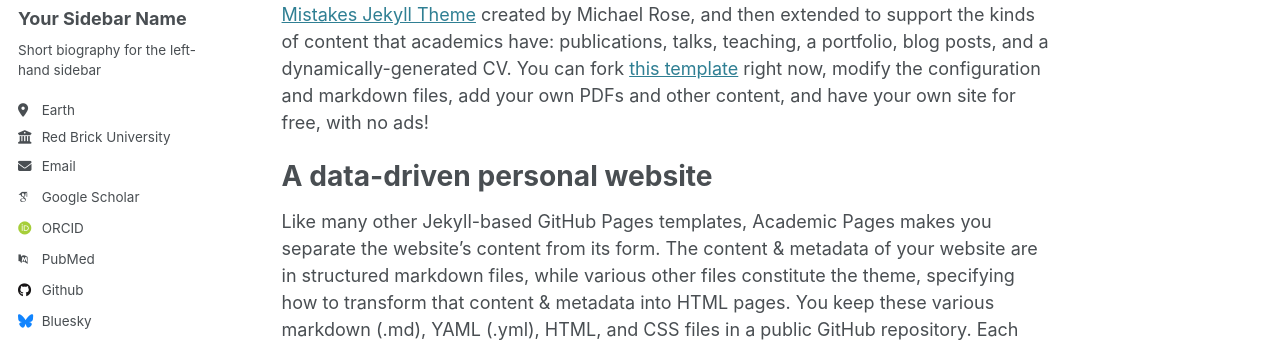
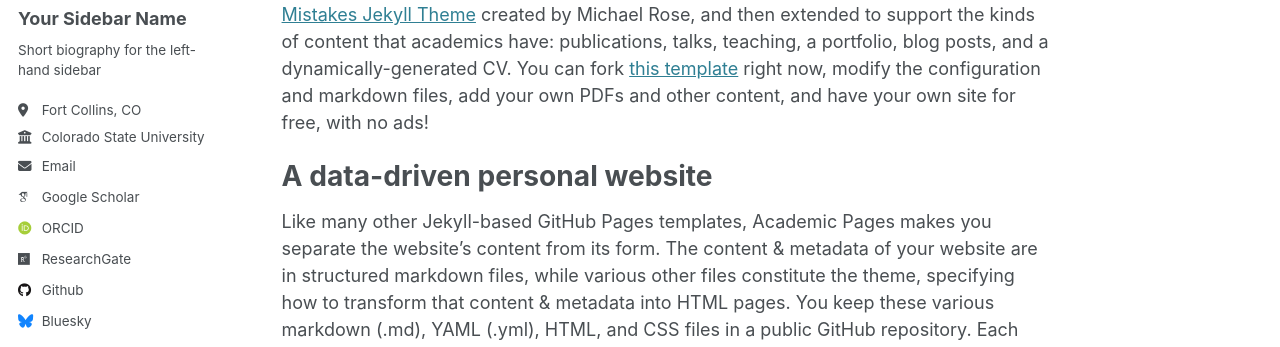
Before and after one commit to jepugh/jepugh.github.io, a Jekyll site: the page built from _pages/about.md, in a window 1280 px wide. Shown: the part 283-630 px from the top of the page. Built offline with Jekyll 4.4.1, drawn with Linux system fonts in a browser that asks for light colours; some web fonts are replaced.

Commit message:
Update _config.yml

```diff
--- a/_config.yml
+++ b/_config.yml
@@ -25,26 +25,26 @@ author:
   name             : "Your Sidebar Name"
   pronouns         : # example: "she/her"
   bio              : "Short biography for the left-hand sidebar"
-  location         : "Earth"
-  employer         : "Red Brick University"
+  location         : "Fort Collins, CO"
+  employer         : "Colorado State University"
   uri              : # URL
-  email            : "none@example.org"
+  email            : "jepugh@colostate.edu"
 
   # Academic websites
   arxiv            : # URL - Update with the correct link to your profile
-  googlescholar    : "https://scholar.google.com/citations?user=PS_CX0AAAAAJ"
+  googlescholar    : "https://scholar.google.com/citations?user=1drT__4AAAAJ&hl=en"
   impactstory      : # URL
-  orcid            : "http://orcid.org/yourorcidurl"
+  orcid            : "https://orcid.org/0000-0002-7959-3958"
   semantic         : # URL
-  pubmed           : "https://www.ncbi.nlm.nih.gov/pubmed/?term=john+snow"
-  researchgate     : # URL
+  pubmed           : # URL
+  researchgate     : "https://www.researchgate.net/profile/Joseph-Pugh-2"
   scopus           : # URL
 
   # Repositories and software development
   bitbucket        : # Username - Update with your username on the site
   codepen          : # Username
   dribbble         : # Username
-  github           : "academicpages"
+  github           : "jepugh"
   kaggle           : # Username
   stackoverflow    : # User number or user number and name (i.e., use "1" or "1/jeff-atwood")
 
```
